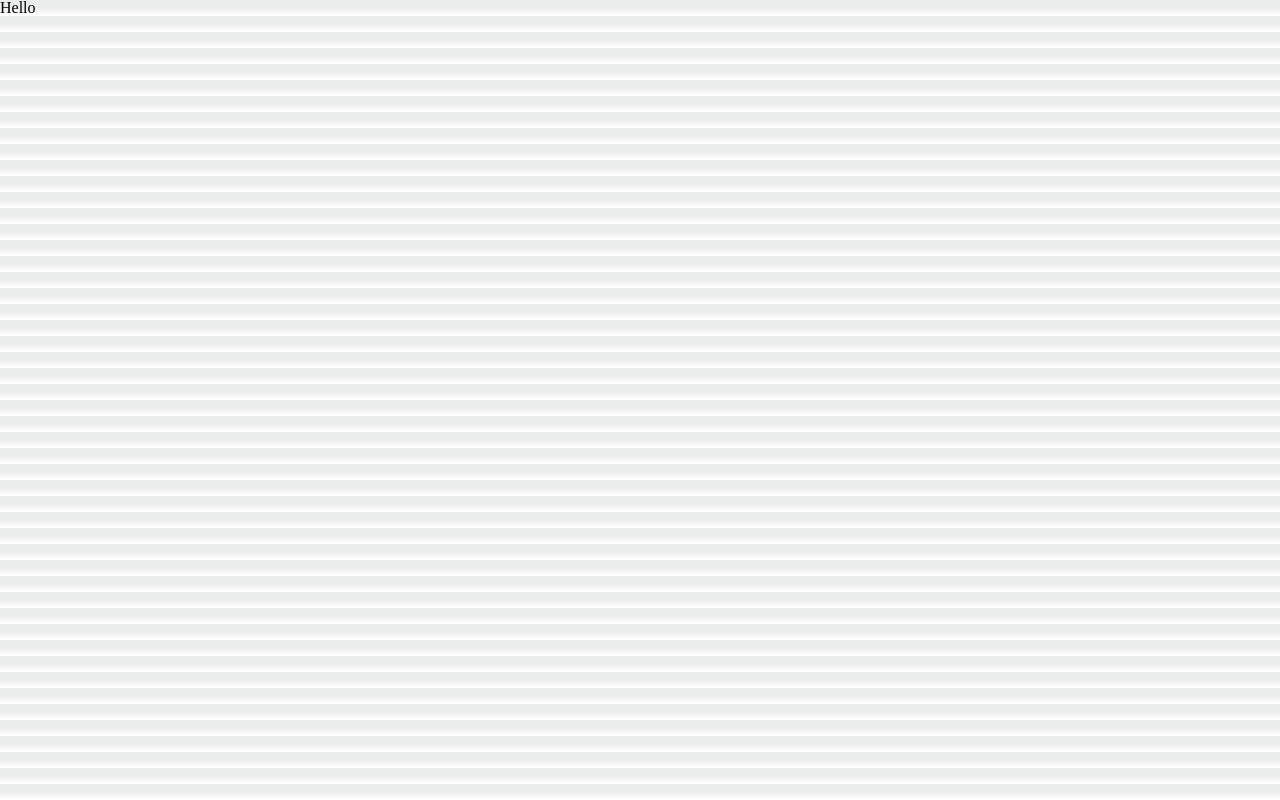
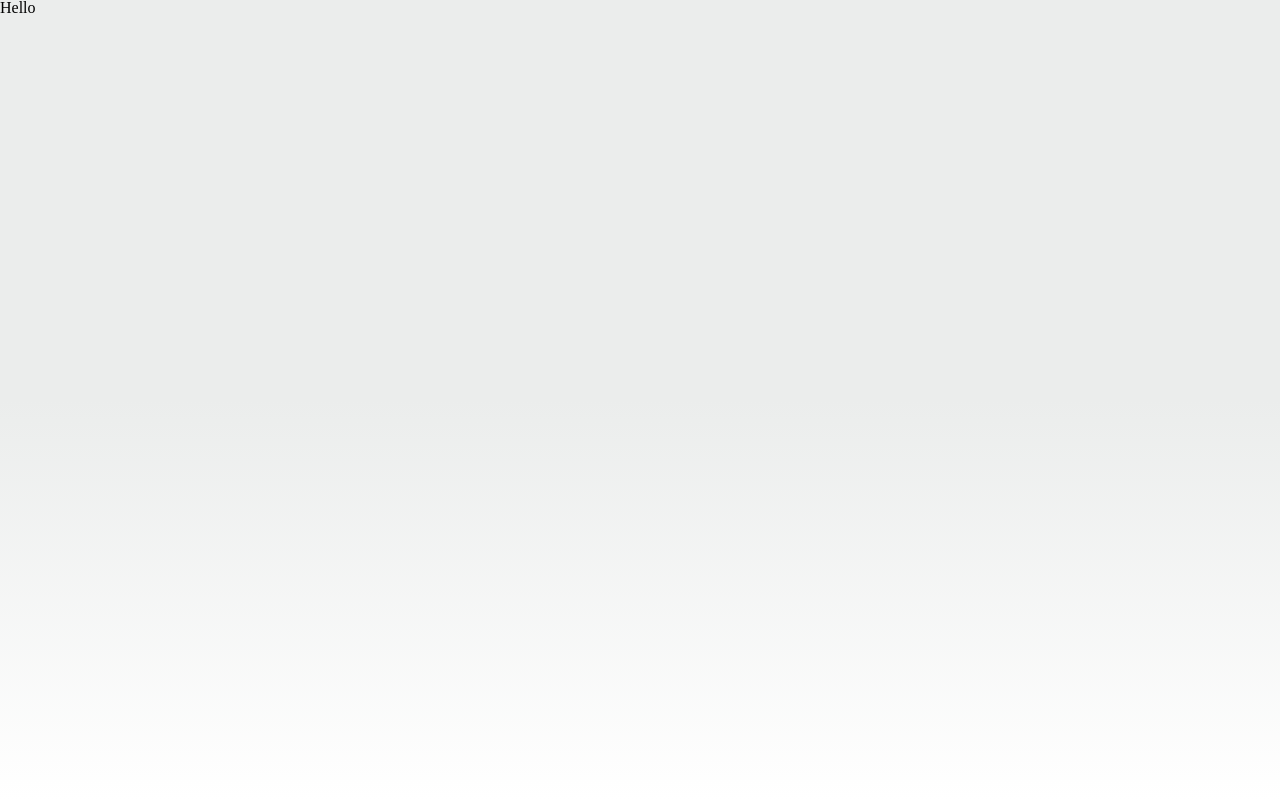
Before and after one commit to victor-ciurel/rosedu-site-ng, a Gatsby site: page / in a window 1280 px wide. Built offline with nearby package versions, Linux system fonts and the light colour scheme; Gatsby itself is replaced by a stand-in of ours.

Commit message:
Update yarn lockfile

```diff
--- a/package.json
+++ b/package.json
@@ -87,8 +87,8 @@
         "prettier": "^1.9.2",
         "prettier-standard": "^8.0.1",
         "prop-types": "^15.6.0",
-        "react": "16.0.0",
-        "react-dom": "16.0.0",
+        "react": "16.2.0",
+        "react-dom": "16.2.0",
         "react-test-renderer": "^16.2.0"
     }
 }
--- a/src/index.scss
+++ b/src/index.scss
@@ -91,7 +91,9 @@
   font: inherit;
   vertical-align: baseline;
 }
+
 /* HTML5 display-role reset for older browsers */
+
 article,
 aside,
 details,
@@ -105,18 +107,25 @@
 section {
   display: block;
 }
+
+html,
 body {
+  width: 100%;
+  height: 100%;
   line-height: 1;
   background: linear-gradient(to bottom, #ebedec 0%, #ebedec 50%, #fff 100%);
 }
+
 ol,
 ul {
   list-style: none;
 }
+
 blockquote,
 q {
   quotes: none;
 }
+
 blockquote:before,
 blockquote:after,
 q:before,
@@ -124,10 +133,12 @@
   content: '';
   content: none;
 }
+
 table {
   border-collapse: collapse;
   border-spacing: 0;
 }
+
 a,
 a:link,
 a:visited {
```
Also changed, not shown: 1 other file.
